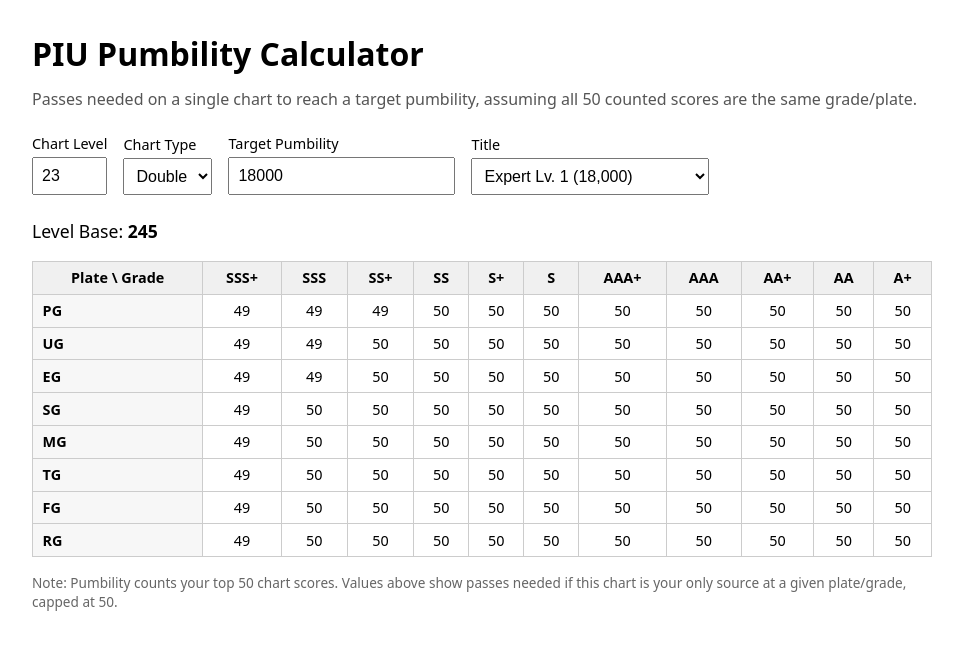
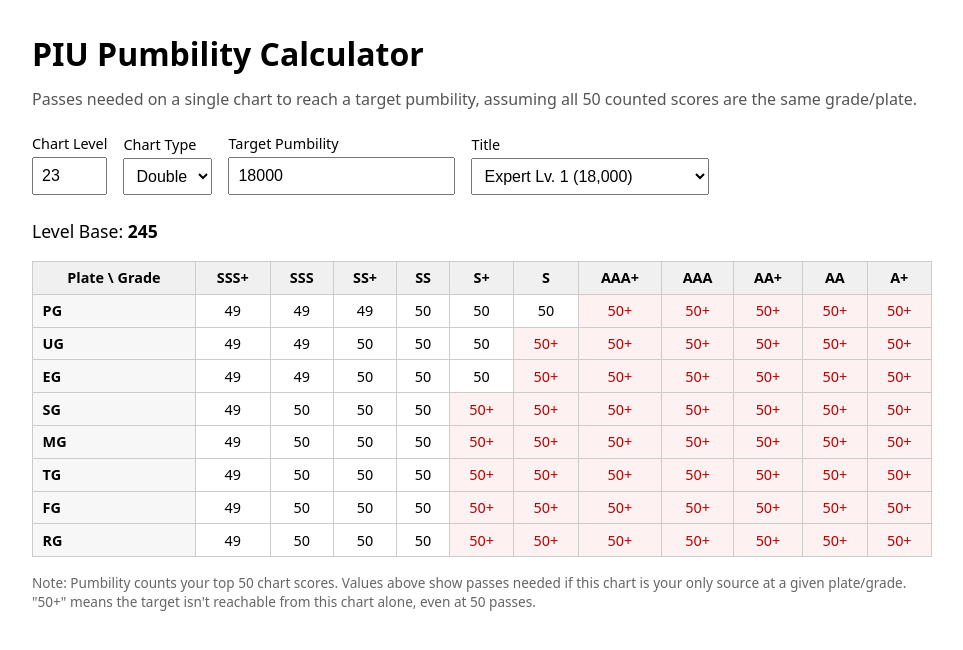
Before and after one commit to stickwarslit/phx2-web-rating-calculator, a Svelte app: page / in a window 1280 px wide. Shown: the top 650 px of the page, without its empty margins (158-1121 px from the left). Built offline with nearby package versions, Linux system fonts and the light colour scheme.

Commit message:
it's a spreadsheet

```diff
--- a/src/App.svelte
+++ b/src/App.svelte
@@ -8,10 +8,11 @@
    * Passes needed on a single chart, at a given grade/plate, to reach the
    * target pumbility — assuming all 50 counted scores are this grade/plate.
    * Capped at 50 since only the top 50 chart scores count toward pumbility.
+   * '50+' means the raw count exceeds 50 — unreachable via this chart alone.
    * '—' means the chart contributes zero pumbility (RG plate, no bonus) and
    * a raw pass count can't be derived.
    */
-  type PassesNeeded = number | '—'
+  type PassesNeeded = number | '50+' | '—'
 
   const grades: Grade[] = [
     ['SSS+', 1.50], ['SSS', 1.49], ['SS+', 1.48], ['SS', 1.47],
@@ -75,7 +76,8 @@
     grades.map(([, gradeMult]): PassesNeeded => {
       const p = levelBase * (gradeMult + plateMult)
       if (p <= 0) return '—'
-      return Math.min(Math.ceil(targetPumbility / p), 50)
+      const raw = Math.ceil(targetPumbility / p)
+      return raw > 50 ? '50+' : raw
     })
   ) satisfies PassesNeeded[][]
 
@@ -140,7 +142,10 @@
           <tr>
             <th>{plateName}</th>
             {#each grades as [gradeName], gradeIndex}
-              <td>{matrix[plateIndex][gradeIndex]}</td>
+              <td
+                class:unreachable={matrix[plateIndex][gradeIndex] === '50+'}
+                class:zero={matrix[plateIndex][gradeIndex] === '—'}
+              >{matrix[plateIndex][gradeIndex]}</td>
             {/each}
           </tr>
         {/each}
@@ -150,8 +155,9 @@
 
   <p class="note">
     Note: Pumbility counts your top 50 chart scores. Values above show
-    passes needed if this chart is your only source at a given plate/grade,
-    capped at 50.
+    passes needed if this chart is your only source at a given plate/grade.
+    "50+" means the target isn't reachable from this chart alone, even at 50
+    passes.
   </p>
 </main>
 
@@ -217,6 +223,15 @@
     text-align: left;
   }
 
+  td.unreachable {
+    color: #b00;
+    background: #fdf1f1;
+  }
+
+  td.zero {
+    color: #aaa;
+  }
+
   .note {
     color: #666;
     font-size: 0.85rem;
```
